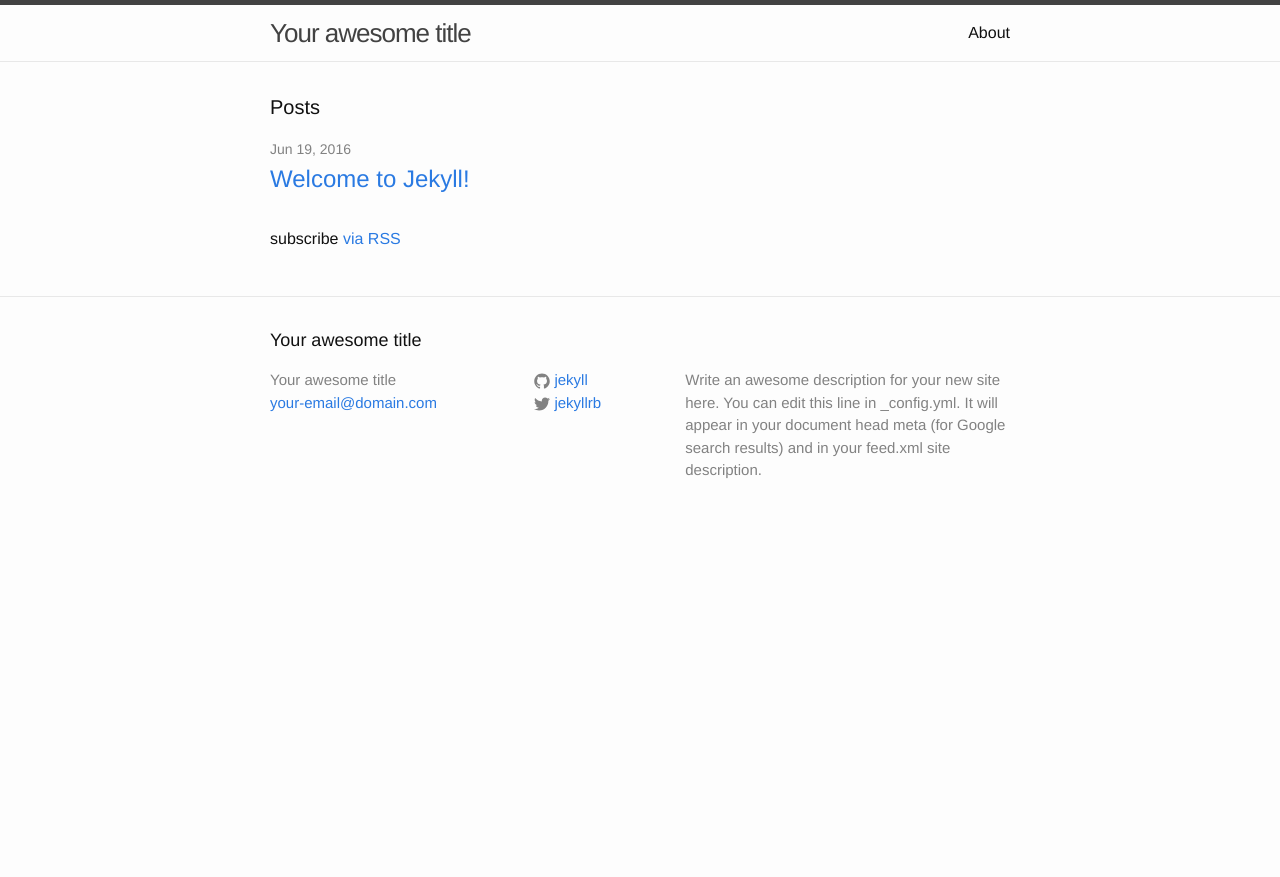
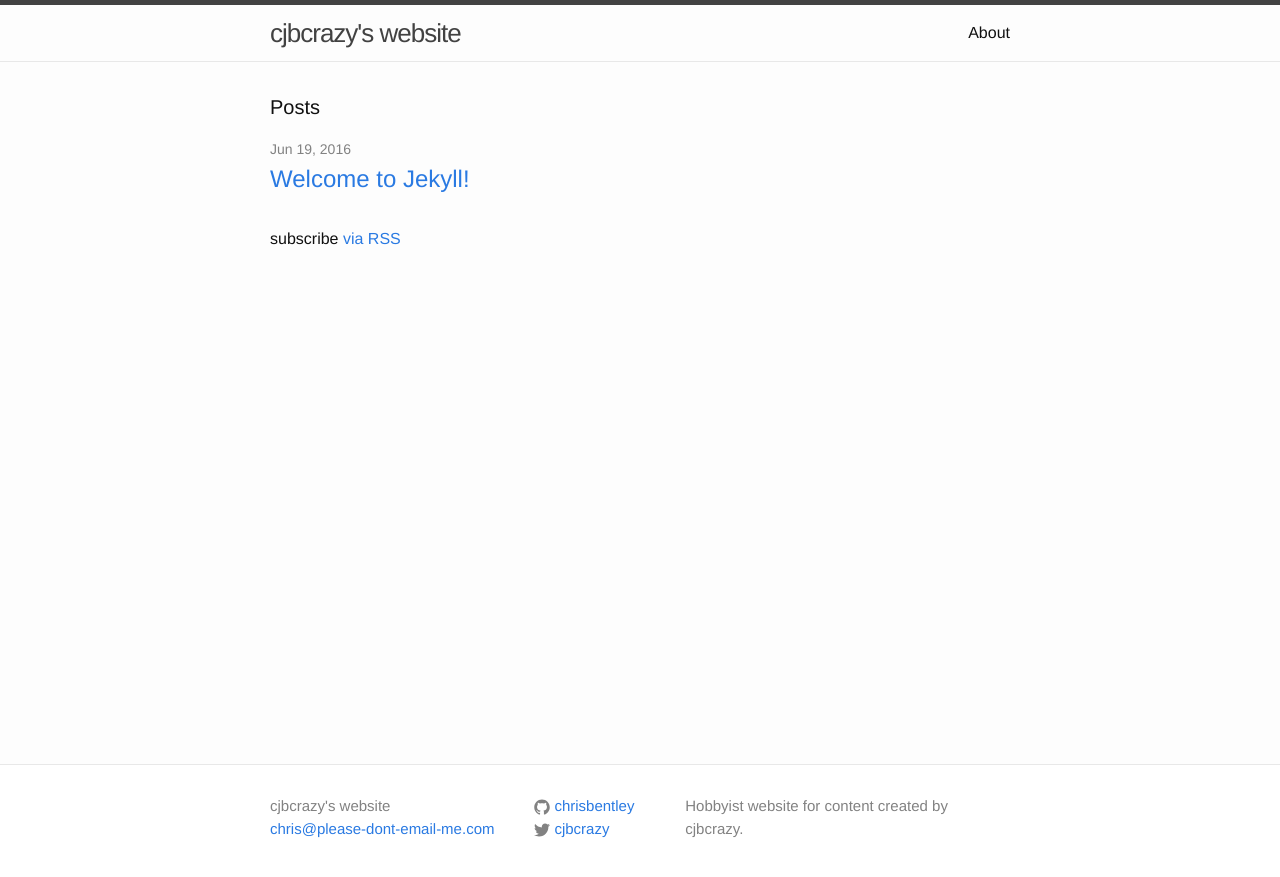
Before and after one commit to ChrisBentley/cjbcrazy, a Jekyll site: the page built from index.html, in a window 1280 px wide. Shown: the top 877 px of the page. Built offline with Jekyll 4.4.1, drawn with Linux system fonts in a browser that asks for light colours.

Commit message:
Minor tweaks and footer fix

```diff
--- a/_config.yml
+++ b/_config.yml
@@ -6,16 +6,14 @@
 # 'jekyll serve'. If you change this file, please restart the server process.
 
 # Site settings
-title: Your awesome title
-email: your-email@domain.com
+title: cjbcrazy's website
+email: chris@please-dont-email-me.com
 description: > # this means to ignore newlines until "baseurl:"
-  Write an awesome description for your new site here. You can edit this
-  line in _config.yml. It will appear in your document head meta (for
-  Google search results) and in your feed.xml site description.
+  Hobbyist website for content created by cjbcrazy.
 baseurl: "" # the subpath of your site, e.g. /blog
-url: "http://yourdomain.com" # the base hostname & protocol for your site
-twitter_username: jekyllrb
-github_username:  jekyll
+url: "http://cjbcrazy.com" # the base hostname & protocol for your site
+twitter_username: cjbcrazy
+github_username:  chrisbentley
 
 # Build settings
 markdown: kramdown
--- a/_includes/footer.html
+++ b/_includes/footer.html
@@ -2,7 +2,7 @@
 
   <div class="wrapper">
 
-    <h2 class="footer-heading">{{ site.title }}</h2>
+    <!-- <h2 class="footer-heading">{{ site.title }}</h2> -->
 
     <div class="footer-col-wrapper">
       <div class="footer-col footer-col-1">
--- a/_sass/_layout.scss
+++ b/_sass/_layout.scss
@@ -100,6 +100,11 @@
 .site-footer {
     border-top: 1px solid $grey-color-light;
     padding: $spacing-unit 0;
+    bottom: 0;
+    position: fixed;
+    width: 100%;
+    background-color: white;
+    overflow-y: scroll;
 }
 
 .footer-heading {
```
